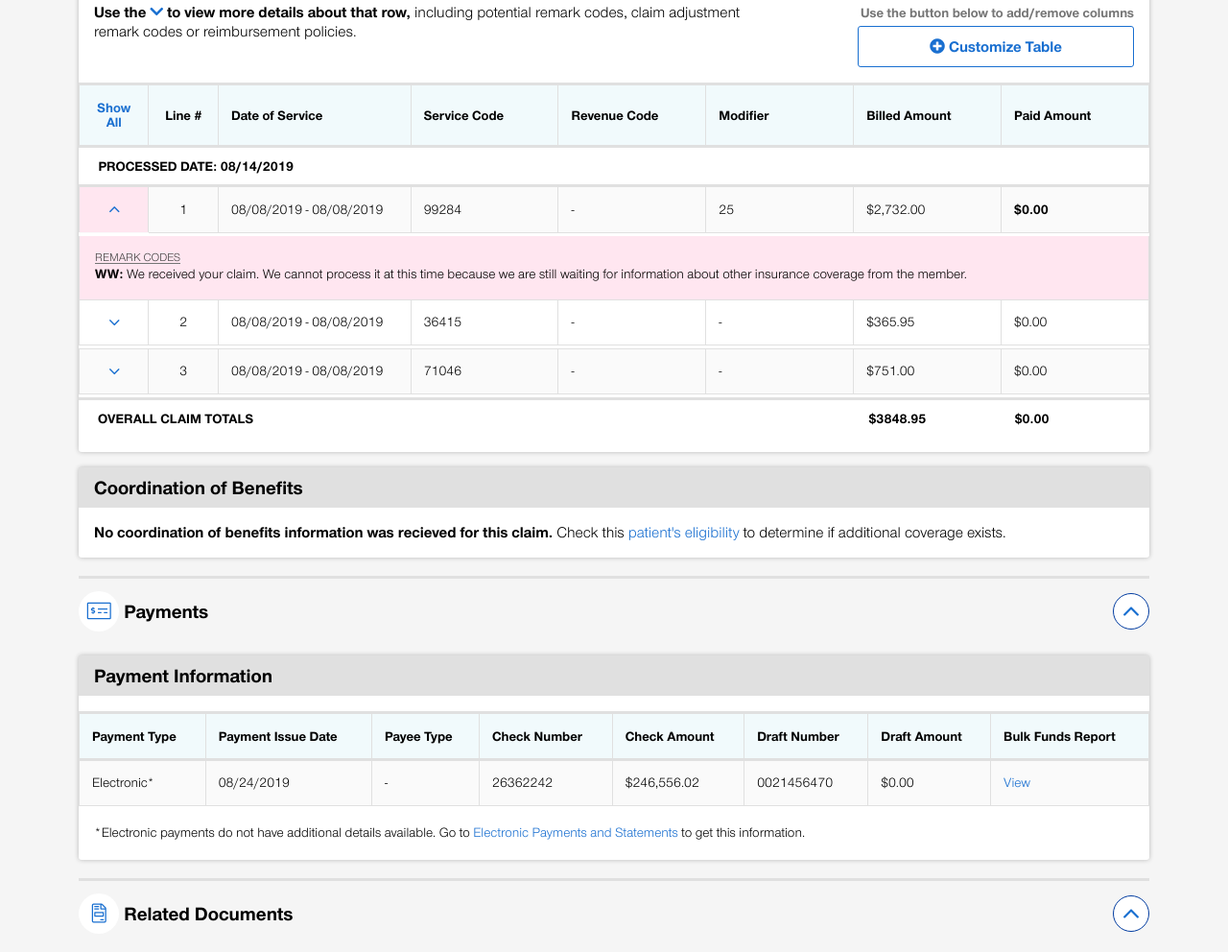
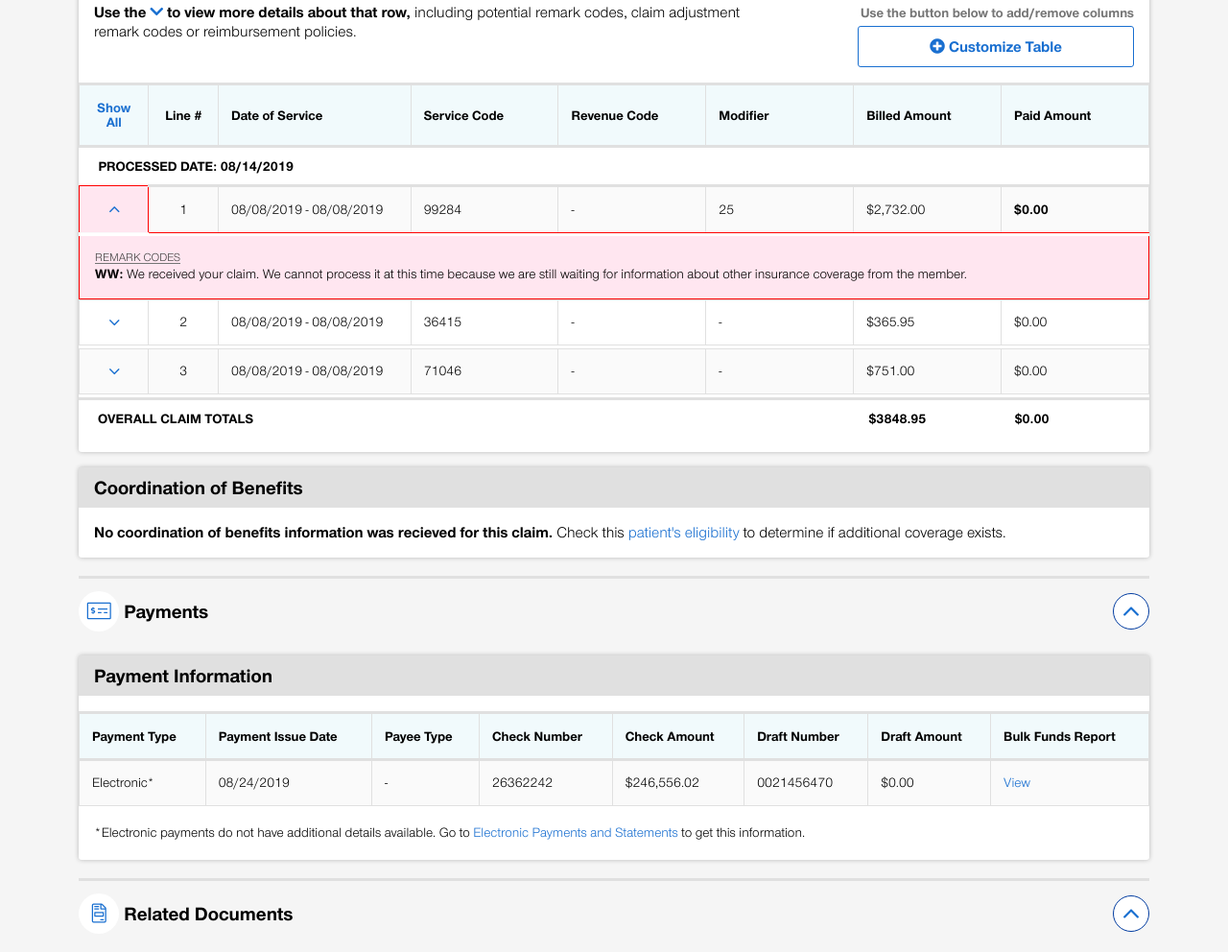
Before and after one commit to davedechant-slalom/davedechant-slalom.github.io, a plain HTML site: page Seamless/claim-summary-status-denied.html in a window 1280 px wide. Shown: the part 1385-2377 px from the top of the page at 96% size. Drawn offline with nearby package versions, Linux system fonts and the light colour scheme.

Commit message:
Update claim-summary-status-denied.html

```diff
--- a/Seamless/claim-summary-status-denied.html
+++ b/Seamless/claim-summary-status-denied.html
@@ -515,14 +515,14 @@
 
                                     <tr class="t-body-top">
 
-                                        <td style="background: #FFE6F0;">Open Table Row</i></a></td>
-                                        <td>1</td>
-                                        <td>08/08/2019 - 08/08/2019</td>
-                                        <td>99284</td>
-                                        <td>-</td>
-                                        <td>25</td>
-                                        <td>$2,732.00</td>
-                                        <td><strong>$0.00</strong></td>
+                                        <td style="background: #FFE6F0; border-top: 1px solid red; border-left: 1px solid red; border-right: 1px solid red;">Open Table Row</i></a></td>
+                                        <td style="border-bottom: 1px solid red;">1</td>
+                                        <td style="border-bottom: 1px solid red;">08/08/2019 - 08/08/2019</td>
+                                        <td style="border-bottom: 1px solid red;">99284</td>
+                                        <td style="border-bottom: 1px solid red;">-</td>
+                                        <td style="border-bottom: 1px solid red;">25</td>
+                                        <td style="border-bottom: 1px solid red;">$2,732.00</td>
+                                        <td style="border-bottom: 1px solid red;"><strong>$0.00</strong></td>
 
                                     </tr>
 
@@ -530,7 +530,7 @@
 
                             </button>
 
-                            <div class="accordion_content_table" style="background: #FFE6F0;">
+                            <div class="accordion_content_table" style="background: #FFE6F0; border-bottom: 1px solid red; border-left: 1px solid red; border-right: 1px solid red;">
 
                                 <h4 class="accordion-table-header">Remark Codes</h4>
 
```
